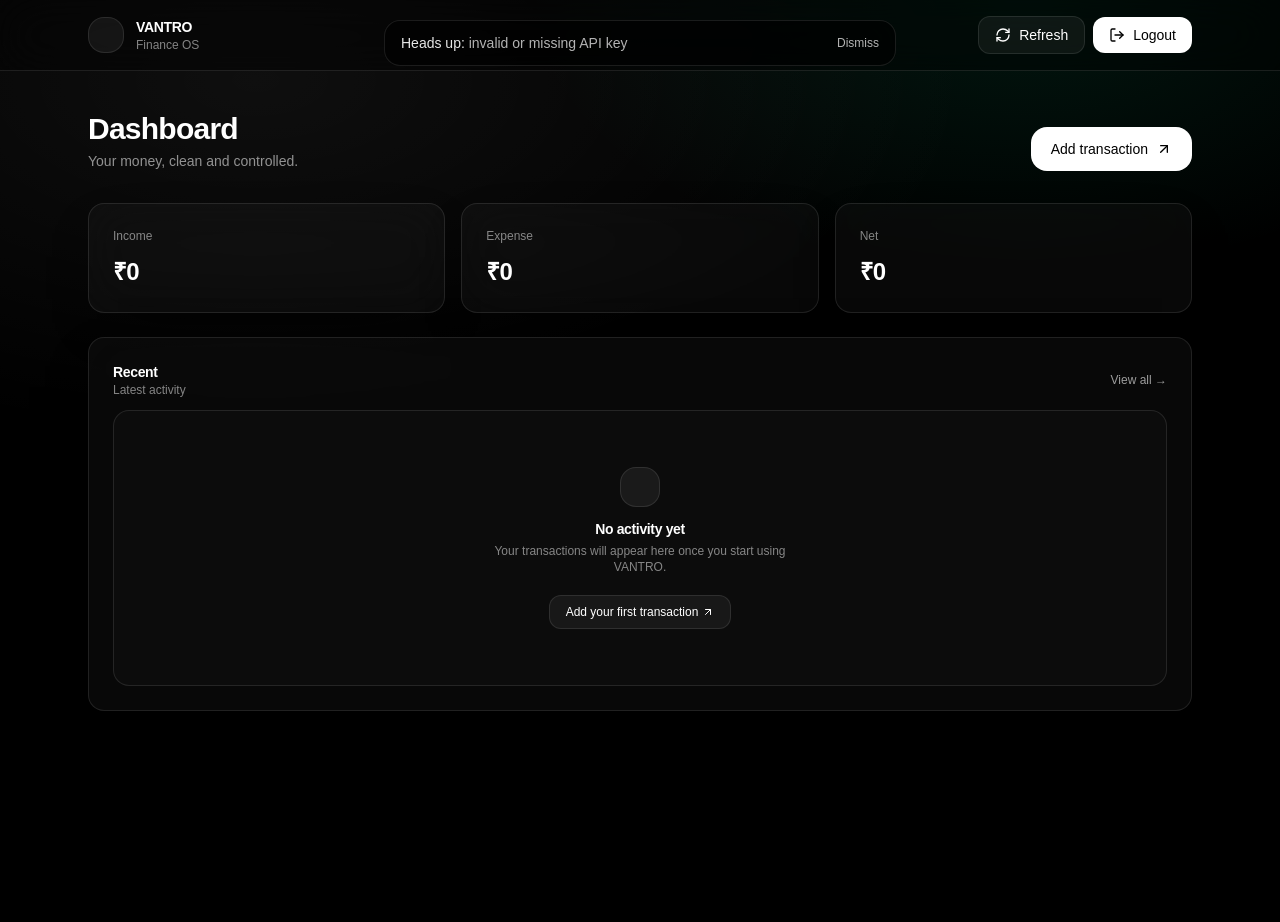
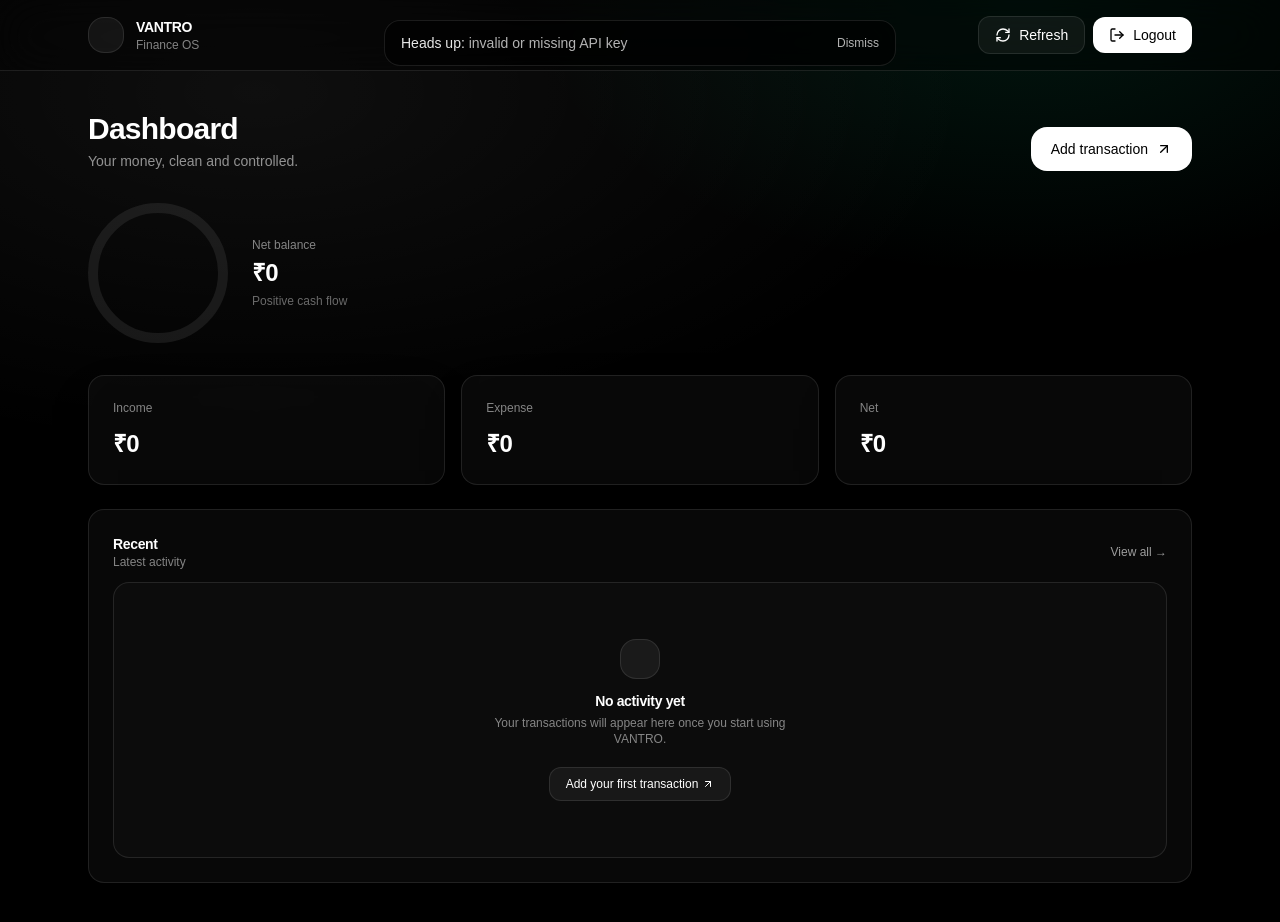
Before and after one commit to ishantswami13-crypto/vantro-frontend, a Next.js app: page /dashboard in a window 1280 px wide. Before the commit the page ends 800 px from the top, so only its background shows below. Built offline with nearby package versions, Linux system fonts and the light colour scheme.

Commit message:
Balance ring + animated stats from local tx

```diff
--- /dev/null
+++ b/app/components/BalanceRing.tsx
@@ -0,0 +1,60 @@
+"use client";
+
+import { motion } from "framer-motion";
+
+export function BalanceRing({
+  income,
+  expense,
+}: {
+  income: number;
+  expense: number;
+}) {
+  const total = income - expense;
+  const max = Math.max(income, expense, 1);
+  const progress = Math.min(Math.abs(total) / max, 1);
+
+  const size = 140;
+  const stroke = 10;
+  const radius = (size - stroke) / 2;
+  const circumference = 2 * Math.PI * radius;
+
+  return (
+    <div className="flex items-center gap-6">
+      <svg width={size} height={size} className="-rotate-90">
+        <circle
+          cx={size / 2}
+          cy={size / 2}
+          r={radius}
+          stroke="rgba(255,255,255,0.08)"
+          strokeWidth={stroke}
+          fill="none"
+        />
+        <motion.circle
+          cx={size / 2}
+          cy={size / 2}
+          r={radius}
+          stroke={total >= 0 ? "#34d399" : "#f87171"}
+          strokeWidth={stroke}
+          fill="none"
+          strokeLinecap="round"
+          strokeDasharray={circumference}
+          strokeDashoffset={circumference}
+          animate={{
+            strokeDashoffset: circumference * (1 - progress),
+          }}
+          transition={{ duration: 1.1, ease: "easeOut" }}
+        />
+      </svg>
+
+      <div>
+        <div className="text-xs text-white/50">Net balance</div>
+        <div className="mt-1 text-2xl font-semibold tabular-nums tracking-tight">
+          ₹{total.toLocaleString()}
+        </div>
+        <div className="mt-1 text-xs text-white/40">
+          {total >= 0 ? "Positive cash flow" : "Overspending"}
+        </div>
+      </div>
+    </div>
+  );
+}
--- a/app/dashboard/page.tsx
+++ b/app/dashboard/page.tsx
@@ -10,6 +10,7 @@ import { TransactionRow } from "@/app/components/TransactionRow";
 import { EmptyState } from "@/app/components/EmptyState";
 import { Modal } from "@/app/components/ui/Modal";
 import AddTransactionForm from "@/app/components/AddTransactionForm";
+import { BalanceRing } from "@/app/components/BalanceRing";
 
 export default function DashboardPage() {
   const [error, setError] = useState<string | null>("invalid or missing API key");
@@ -29,6 +30,12 @@ export default function DashboardPage() {
     const stored = JSON.parse(localStorage.getItem("tx") || "[]");
     setTx(stored);
   }, []);
+
+  const totals = useMemo(() => {
+    const income = tx.filter((t) => t.type === "income").reduce((s, t) => s + Number(t.amount || 0), 0);
+    const expense = tx.filter((t) => t.type === "expense").reduce((s, t) => s + Number(t.amount || 0), 0);
+    return { income, expense, net: income - expense };
+  }, [tx]);
 
   return (
     <div className="min-h-screen text-white">
@@ -80,15 +87,19 @@ export default function DashboardPage() {
           </Button>
         </div>
 
+        <section className="mt-8">
+          <BalanceRing income={totals.income} expense={totals.expense} />
+        </section>
+
         <section className="mt-8 grid gap-4 md:grid-cols-3">
-          {stats.map((s) => (
+          {[{ label: "Income", value: totals.income }, { label: "Expense", value: totals.expense }, { label: "Net", value: totals.net }].map((s) => (
             <Card key={s.label}>
               <CardHeader>
                 <div className="text-xs text-white/50">{s.label}</div>
               </CardHeader>
               <CardContent>
                 <div className="text-2xl font-semibold tabular-nums tracking-tight">
-                  ₹<CountUp end={s.value} duration={1.2} separator="," />
+                  <CountUp end={s.value} duration={1.2} separator="," prefix="₹" />
                 </div>
               </CardContent>
             </Card>
```
